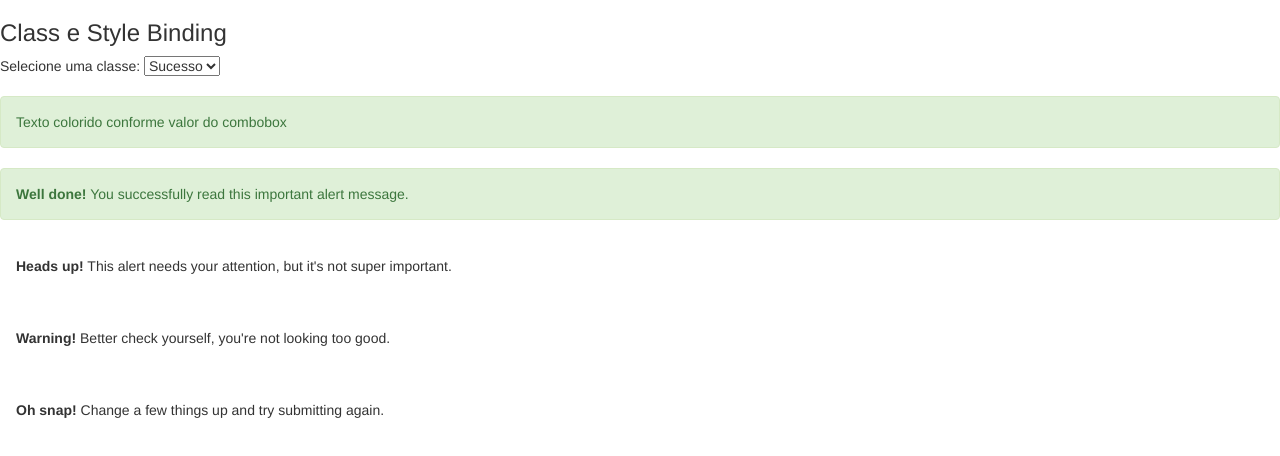
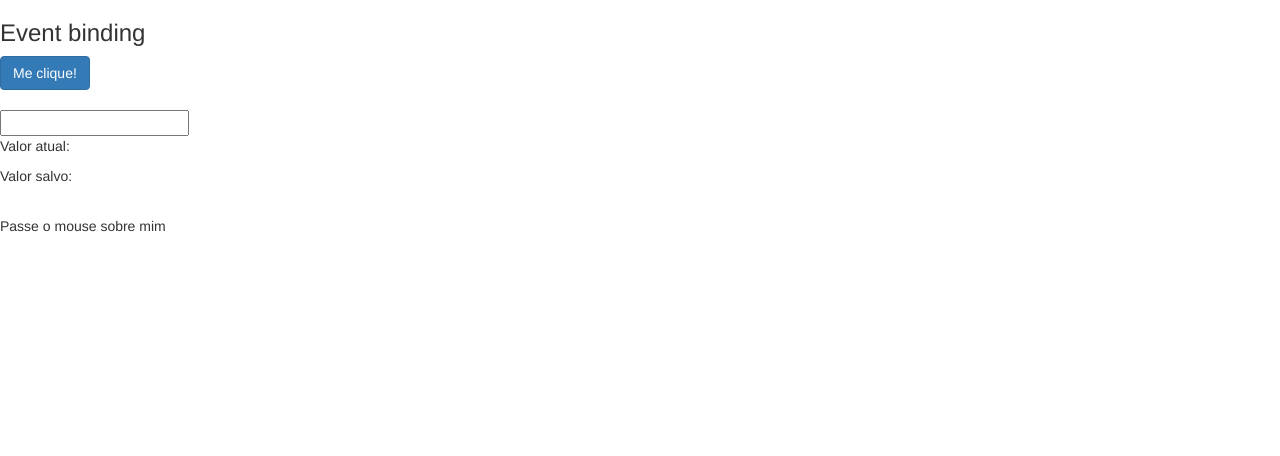
Before and after one commit to gacardoso/angular.io-study, an Angular app in the folder data-binding/: page / in a window 1280 px wide. Shown: the top 456 px of the page. Built offline with nearby package versions, Linux system fonts and the light colour scheme.

Commit message:
Event binding | Styles

```diff
--- a/data-binding/src/app/data-binding/data-binding.component.css
+++ b/data-binding/src/app/data-binding/data-binding.component.css
@@ -0,0 +1,4 @@
+.highlight{
+    background-color: yellow;
+    font-weight: bold;
+}
--- a/data-binding/src/app/data-binding/data-binding.component.html
+++ b/data-binding/src/app/data-binding/data-binding.component.html
@@ -1,4 +1,4 @@
-<section class="property-binding">
+<!--<section class="property-binding">-->
 
 
   <!--<article>
@@ -20,7 +20,7 @@
     <img bind-src="urlImagem" >
   </article>-->
 
-  <article>
+  <!--<article>
     <h3>Class e Style Binding</h3>
     <div>
       Selecione uma classe:
@@ -47,7 +47,7 @@
       </div>
       <div class="alert " role="alert" [class.alert-danger]="classe.value == 'alert-danger'">
         <strong>Oh snap!</strong> Change a few things up and try submitting again.
-      </div>
+      </div>-->
 
       <!--<div class="alert alert-danger" role="alert" style="display:block">
         Esse texto somente aparece em caso de erro.
@@ -57,10 +57,47 @@
         Esse texto somente aparece em caso de erro.
       </div>-->
 
-      <div class="alert alert-danger" role="alert" [style.display]="classe.value == 'alert-danger' ? 'block' : 'none' ">
+      <!--<div class="alert alert-danger" role="alert" [style.display]="classe.value == 'alert-danger' ? 'block' : 'none' ">
         Esse texto somente aparece em caso de erro.
       </div>
 
     </div>
   </article>
+</section>-->
+
+<section>
+  <article>
+    <h3>Event binding</h3>
+    <div>
+
+      <button (click)="botaoClicado()" class="btn btn-primary">Me clique!</button>
+
+      <!--<button on-click="botaoClicado()" class="btn btn-primary">Me clique!</button>-->
+
+
+      <br><br>
+
+      <!--<input type="text"
+      (keyup)="onKeyUp($event)"
+      (keyUp.enter)="salvarValor($event.target.value)"
+      (blur)="salvarValor($event.target.value)"/>   -->
+
+      <input type="text"
+      (keyup)="onKeyUp($event)"
+      (keyUp.enter)="salvarValor(campoInput.value)"
+      (blur)="salvarValor(campoInput.value)"
+      #campoInput />
+
+      <p>Valor atual: {{ valorAtual }}</p>
+      <p>Valor salvo: {{ valorSalvo }}</p>
+
+      <br>
+      <span
+      (mouseover)="onMouseOverOut()"
+      (mouseout)="onMouseOverOut()"
+      [class.highlight] = "isMouseOver"
+      >Passe o mouse sobre mim</span>
+
+    </div>
+  </article>
 </section>
--- a/data-binding/src/app/data-binding/data-binding.component.ts
+++ b/data-binding/src/app/data-binding/data-binding.component.ts
@@ -3,7 +3,15 @@
 @Component({
   selector: 'app-data-binding',
   templateUrl: './data-binding.component.html',
-  styleUrls: ['./data-binding.component.css']
+  //styleUrls: ['./data-binding.component.css']
+  styles: [
+    `
+    .highlight{
+      background-color: yellow;
+      font-weight: bold;
+    }
+    `
+  ]
 })
 export class DataBindingComponent implements OnInit {
 
@@ -11,17 +19,42 @@
   cursoAngular: boolean = true;
   urlImagem: string = 'http://lorempixel.com/400/200/nature/';
 
+  valorAtual: string = '';
+  valorSalvo = '';
+
+  isMouseOver: boolean = false;
+
   getValor() {
     return 1;
   };
 
-  getCurtirCurso(){
+  getCurtirCurso() {
     return true;
   }
+
+  onKeyUp(evento: KeyboardEvent) {
+    //console.log(evento);
+    //console.log((<HTMLInputElement>evento.target).value);
+
+    this.valorAtual = (<HTMLInputElement>evento.target).value;
+
+  };
+
+  salvarValor(valor){
+    this.valorSalvo = valor;
+  };
+
+  onMouseOverOut(){
+    this.isMouseOver = !this.isMouseOver;
+  };
 
   constructor() { }
 
   ngOnInit() {
   }
 
+  botaoClicado() {
+    alert('Botão clicado!');
+  }
+
 }
```
